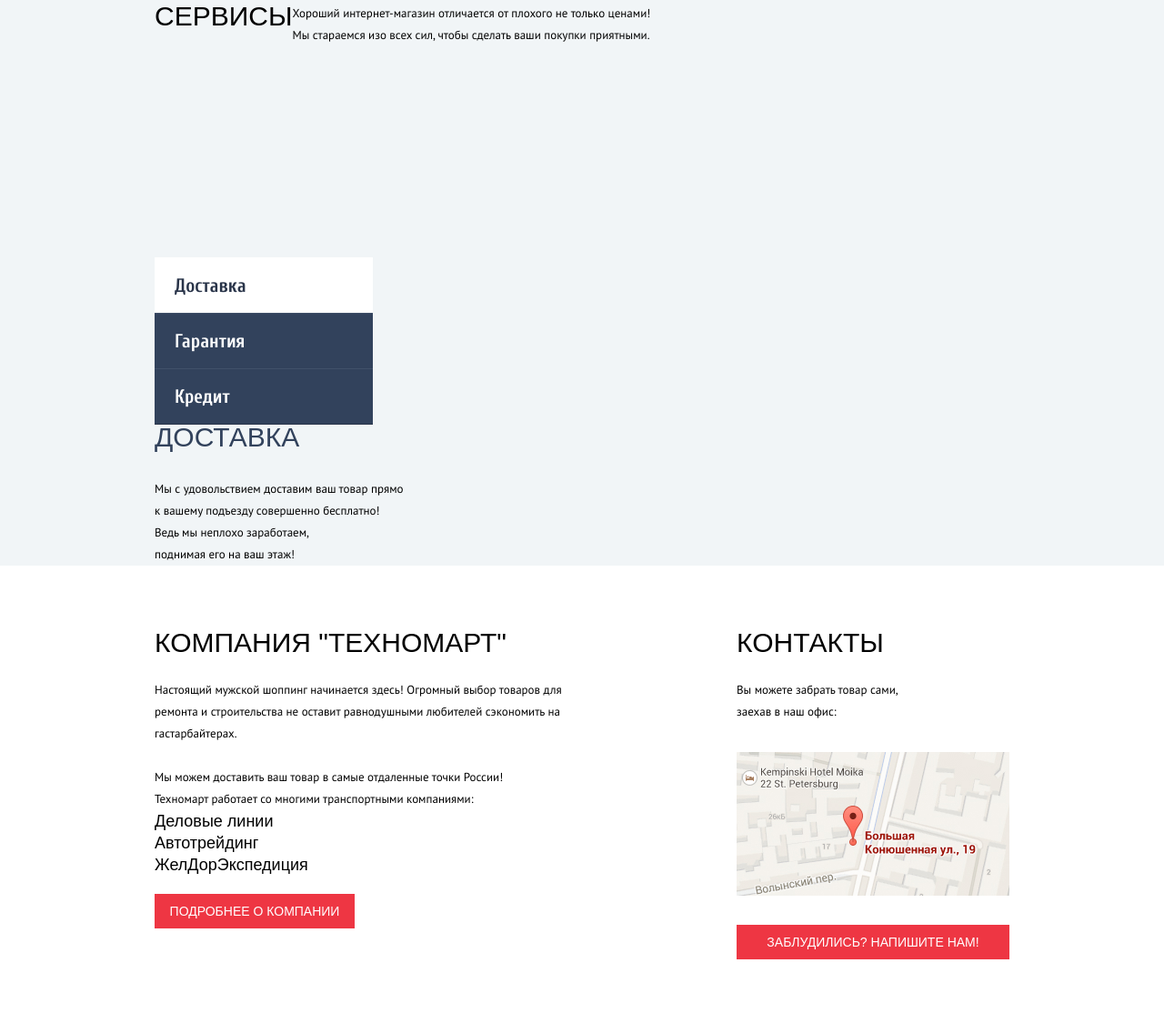
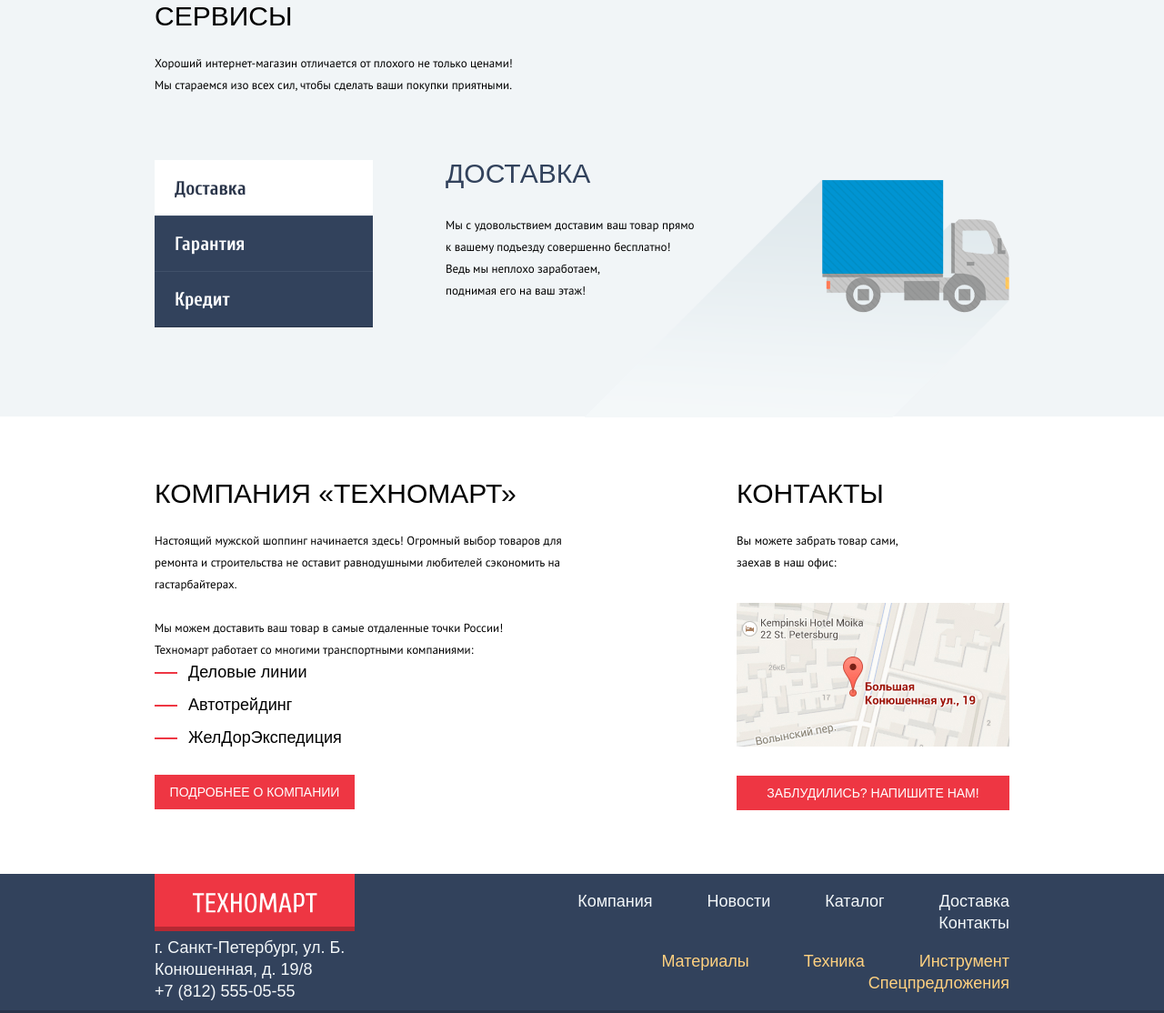
Before and after one commit to bartenev/technomart-29, a plain HTML site: page index.html in a window 1280 px wide. Shown: the part 2045-3159 px from the top of the page at 91% size. Drawn offline with Linux system fonts and the light colour scheme; a web font is replaced by a local one.

Commit message:
aligned services in index.html

```diff
--- a/css/style.css
+++ b/css/style.css
@@ -107,6 +107,10 @@
 
   --beige: #F9F5F0;
 }
+
+/* Outline*/
+
+/*  outline:5px solid var(--basic-red);*/
 
 /* Body */
 
@@ -554,7 +558,7 @@
   flex-wrap: wrap;
   justify-content: space-between;
   align-items: center;
-  height: 89px;
+  min-height: 89px;
 }
 
 .products-list,
@@ -786,10 +790,19 @@
 }
 
 .services {
-  display: flex;
-  flex-wrap: wrap;
-  flex-direction: column;
+  display: grid;
+  grid-template-columns: 240px 1fr;
+  grid-template-areas:
+    "service-header service-header"
+    "service-slider slider-info";
+  column-gap: 80px;
+  grid-row-gap: 70px;
   padding-top: 64px;
+  padding-bottom: 99px;
+}
+
+.services-header {
+  grid-area: service-header;
 }
 
 .info-section-header {
@@ -801,16 +814,16 @@
   display: flex;
   flex-wrap: wrap;
   width: 400px;
-  margin-bottom: 70px;
 }
 
-.slider-services {
+/*.slider-services {
   display: flex;
   flex-wrap: wrap;
   min-height: 280px;
-}
+}*/
 
 .slider-services-list {
+  grid-area: service-slider;
   margin: 0;
   padding: 0;
   display: flex;
@@ -833,7 +846,6 @@
   padding-left: 22px;
   width: 240px;
   min-height: 61px;
-  margin-right: 80px;
 }
 
 .slider-services-delivery {
@@ -843,11 +855,22 @@
 }
 
 .slider-services-info {
-  width: 100%;
- /* background-image: url("../img/delivery.png");
-  background-position: right bottom;
+  grid-area: slider-info;
+  position: relative;
+  z-index: 1;
+}
+
+.slider-services-info::before {
+  position: absolute;
+  content: "";
+  top: 22px;
+  right: 0;
+  background-image: url("../img/delivery.png");
+  background-position: 0 0;
   background-repeat: no-repeat;
-  background-size: 468px 261px;*/
+  width: 468px;
+  height: 261px;
+  z-index: -1;
 }
 
 .slider-services-heading {
@@ -861,20 +884,27 @@
 /* About company*/
 
 .about-company {
+  display: grid;
+  grid-template-columns: 460px 1fr;
+  column-gap: 180px;
+  padding: 70px 0;
+}
+
+.about-company-info,
+.about-company-contacts {
   display: flex;
-  margin: 70px 0;
-  flex-wrap: wrap;
+  flex-direction: column;
 }
 
 .about-company-info {
-  width: 460px;
-  margin-right: 180px;
+  margin-bottom: 1px;
 }
+
 
 .transport-companies-list {
   margin: 0;
+  margin-bottom: 20px;
   padding: 0;
-  margin-bottom: 20px;
 }
 
 .about-company-button {
@@ -885,7 +915,22 @@
 .transport-companies-item {
   font-size: 18px;
   line-height: 24px;
-  list-style-image: url("../img/list-style.svg");
+  position: relative;
+  padding-left: 37px;
+}
+
+.transport-companies-item:not(:last-child) {
+    margin-bottom: 12px;
+}
+
+.transport-companies-item::before {
+  content: "";
+  width: 25px;
+  height: 2px;
+  position: absolute;
+  top: 50%;
+  left: 0;
+  background-color: var(--basic-red);
 }
 
 .map {
@@ -976,7 +1021,7 @@
   justify-content: center;
   align-items: center;
   width: 44px;
-  height: 44px;
+  min-height: 44px;
   background-color: var(--dark-navy-blue);
   border-radius: 50%;
 }
--- a/index.html
+++ b/index.html
@@ -208,7 +208,7 @@
       <div class="services-bar">
         <div class="container">
           <section class="services">
-            <div class="slider-services">
+            <div class="services-header">
               <h2 class="heading info-section-header">Сервисы</h2>
               <p class="content-text about-services">
                 Хороший интернет-магазин отличается от плохого не только ценами!
@@ -217,10 +217,12 @@
             </div>
             <ul class="slider-services-list">
               <li class="slider-services-item">
-                <button class="slider-services-button slider-services-delivery" type="button" disabled>Доставка</button>
+                <button class="slider-services-button slider-services-delivery" type="button" disabled>Доставка
+                </button>
               </li>
               <li class="slider-services-item">
-                <button class="slider-services-button slider-services-warranty" type="button">Гарантия</button>
+                <button class="slider-services-button slider-services-warranty" type="button">Гарантия
+                </button>
               </li>
               <li class="slider-services-item">
                 <button class="slider-services-button slider-services-credit" type="button">Кредит</button>
@@ -242,7 +244,7 @@
         <div class="about-company">
           <section class="about-company-info">
             <h2 class="visually-hidden">О компании</h2>
-            <p class="heading info-section-header">Компания "Техномарт"</p>
+            <p class="heading info-section-header">Компания «Техномарт»</p>
             <p class="content-text">
               Настоящий мужской шоппинг начинается здесь! Огромный выбор товаров для ремонта и строительства не оставит равнодушными любителей сэкономить на гастарбайтерах.
             </p>
```
Also changed, not shown: img/vertical-shadow.png (added), 1 other file.
